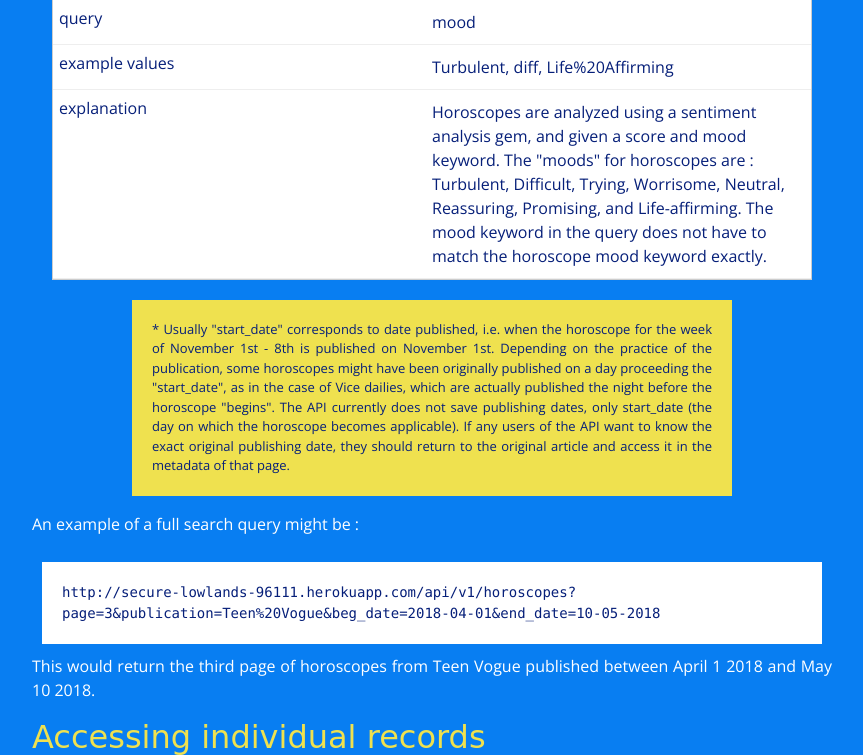
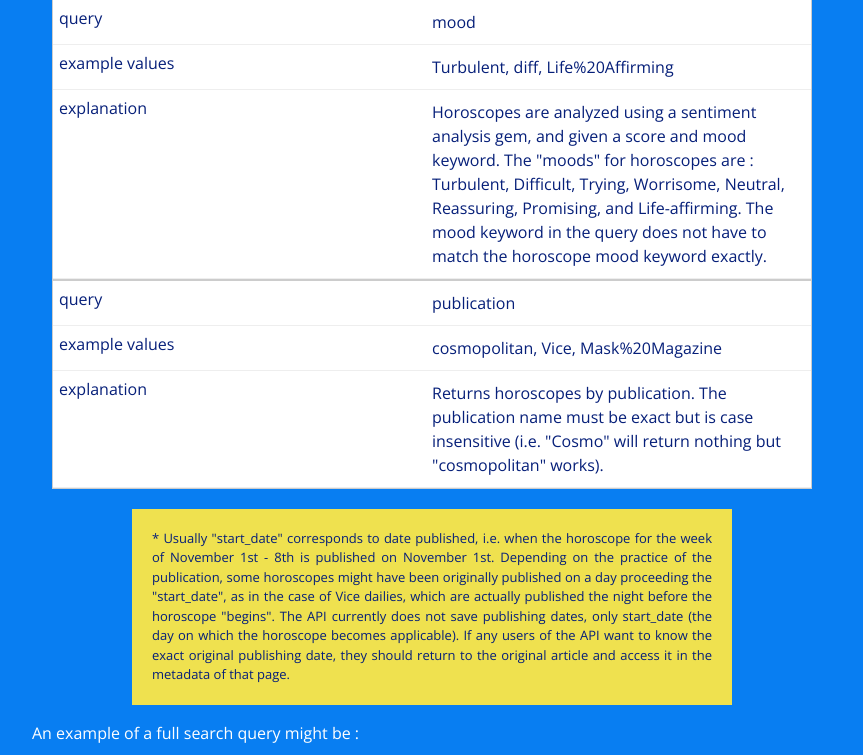
Before and after one commit to sbalsom/astrology-api, a Rails app: page / in a window 1280 px wide. Shown: the part 3781-4536 px from the top of the page, without its empty margins (208-1071 px from the left). Run offline with Rails 7, Linux system fonts and the light colour scheme; style sheets or scripts are compiled from the project's sources; parts of the project's set-up code (start-up, migrations or seed data) failed here and were passed over; some libraries are stand-ins or nearby versions; some web fonts are replaced.

Commit message:
updates readme and homepage

```diff
--- a/app/views/pages/home.html.erb
+++ b/app/views/pages/home.html.erb
@@ -124,6 +124,11 @@
       <td>Turbulent, diff, Life%20Affirming</td>
       <td>Horoscopes are analyzed using a sentiment analysis gem, and given a score and mood keyword. The "moods" for horoscopes are : Turbulent, Difficult, Trying, Worrisome, Neutral, Reassuring, Promising, and Life-affirming. The mood keyword in the query does not have to match the horoscope mood keyword exactly.</td>
     </tr>
+    <tr>
+      <td>publication</td>
+      <td>cosmopolitan, Vice, Mask%20Magazine</td>
+      <td>Returns horoscopes by publication. The publication name must be exact but is case insensitive (i.e. "Cosmo" will return nothing but "cosmopolitan" works).</td>
+    </tr>
   </table>
   </div>
 
```
Also changed, not shown: README.md.
